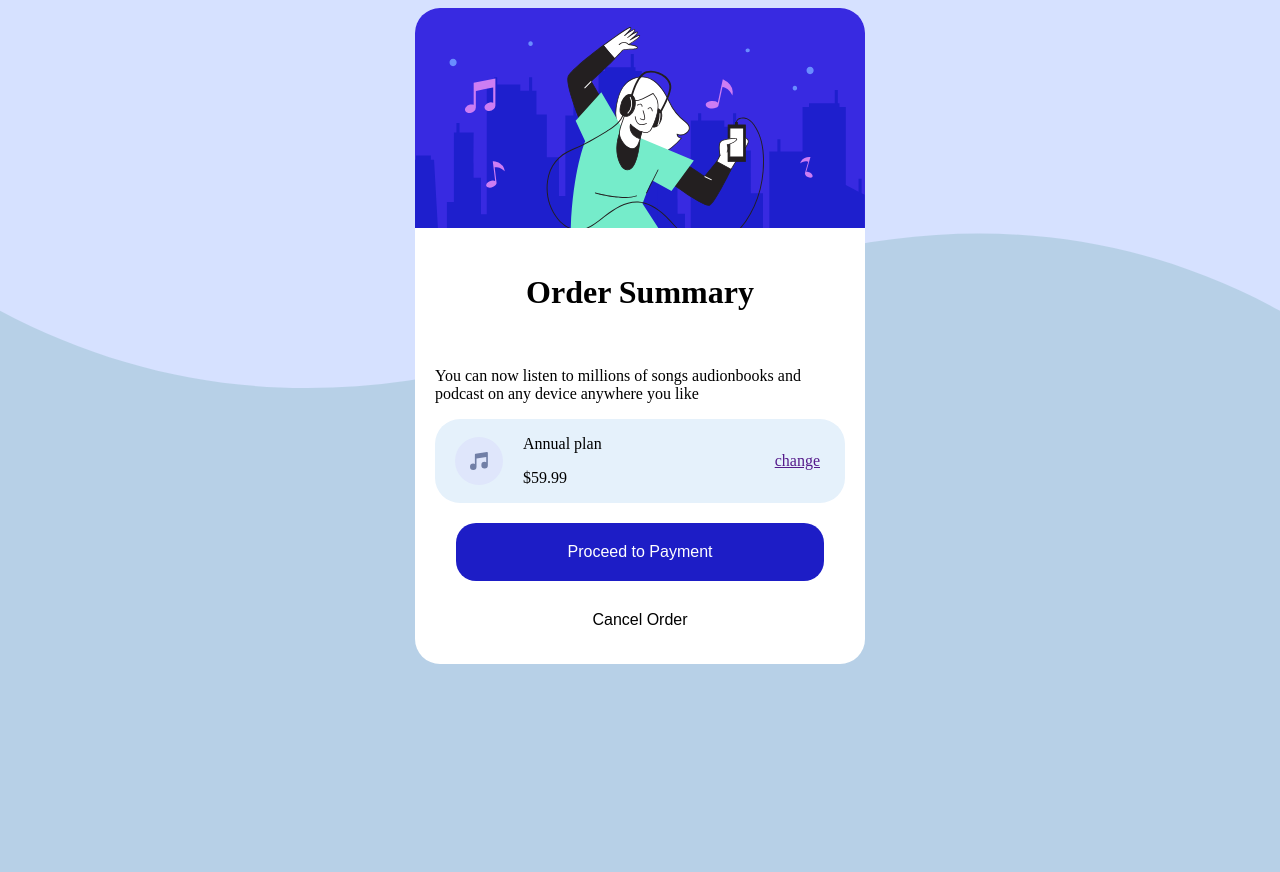
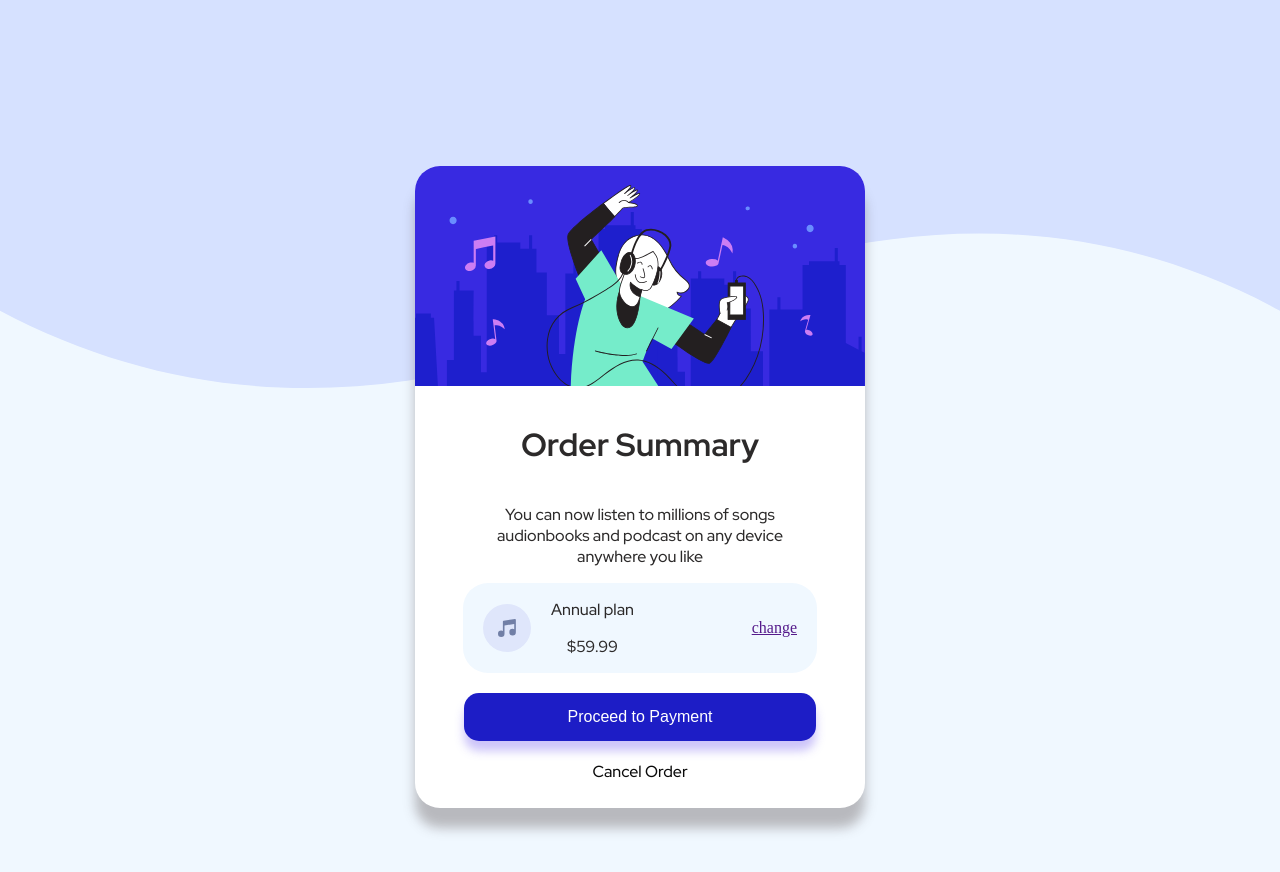
Before and after one commit to GrazonJS/Order-Summary-Code, a plain HTML site: page index.html in a window 1280 px wide. Before the commit the page ends 800 px from the top, so only its background shows below. Drawn offline with Linux system fonts and the light colour scheme.

Commit message:
updated  v2.0

```diff
--- a/index.html
+++ b/index.html
@@ -5,15 +5,19 @@
     <meta name="viewport" content="width=device-width, initial-scale=1.0">
     <title>Order Summary</title>
     <link rel="stylesheet" href="style.css">
+    <link rel="preconnect" href="https://fonts.googleapis.com">
+    <link rel="preconnect" href="https://fonts.gstatic.com" crossorigin>
+    <link href="https://fonts.googleapis.com/css2?family=Red+Hat+Display:wght@400;500;700&display=swap" rel="stylesheet">
 </head>
 <body>
     <div class="background">
 
         <div class="container">
-             <img src="illustration-hero.svg" alt="" style="border-radius: 25px 25px 0px 0px;">
-             <div class="text-container">
+            <div class="image">
+                <img src="illustration-hero.svg" alt="" style="border-radius: 25px 25px 0px 0px;">
+            </div>
+             <div class="text-container ">
                 <h1>Order Summary</h1>
-                <br>
                 <p>You can now listen to millions of songs audionbooks and podcast on any device anywhere you like</p>
 
                 <div class="plan">
@@ -21,21 +25,21 @@
                        <div class="plan-1-1">
                            <img src="icon-music.svg" alt="">
                        </div>
-                       <div class="plan-1-2">
+                       <div class="plan-1-2  ">
                             <p>Annual plan</p>
                             <p>$59.99</p>
                        </div>
                     </div>
-                    <div class="plan-2">
+                    <div class="plan-2 ">
                         <a href="">change</a>
                     </div>
                 </div>
 
                 <div >
-                    <button class="button-1" > Proceed to Payment  </button>
+                    <button class="button-1  " > Proceed to Payment  </button>
                 </div>
                 <div >
-                    <button class="button-2" > Cancel Order </button>
+                    <button class="button-2 " > Cancel Order </button>
                 </div>
 
              </div>
--- a/style.css
+++ b/style.css
@@ -1,34 +1,60 @@
+
 body{
     background-image: url(pattern-background-desktop.svg);
-    background-color: rgb(183, 208, 231);
+    background-color: aliceblue;
     background-size: contain;
     background-repeat: no-repeat;
+    height: 100%;
 }
 
 .background{
+
     display: flex;
     justify-content: center;
-    align-items: center;
-    flex-direction: column;
-
+    align-items:center;
+    margin-top: 150px;
 }
 
 .container{
+
     display: flex;
     flex-direction: column;
+    align-items: center;
     background-color: #ffffff;
     width: 450px;
     min-width: 300px;
     border-radius: 25px;
+    color: white;
+    box-shadow: 0px 20px 12px #554c4c5c;
 
 }
 
+.image-container{
+
+    display: flex;
+    flex-shrink: 2;
+
+}
 .text-container{
     display: flex;
     justify-content: center;
     align-items: center;
     flex-direction: column;
-    padding: 25px 20px 25px 20px;
+    margin: 1em 3em;
+}
+@media (min-width: 375px) {
+
+    .container{
+        margin: 1em 2em;
+    }
+    .image-container{
+
+        display: flex;
+        flex-shrink: 2;
+
+    }
+
+
 }
 
 .plan{
@@ -36,7 +62,7 @@ body{
     justify-content: space-between;
     width: 100%;
     flex-direction: row;
-    background-color: rgb(229, 241, 251);
+    background-color:aliceblue;
     border-radius: 25px;
     align-items: center;
 
@@ -60,14 +86,21 @@ body{
 }
 
 .plan-2{
-    margin:0px 25px 0px 0px ;
+    color: #1d1dc6;
+    margin-right: 20px;
+    font-style: 'Red Hat Display';
+    font-weight: 500;
 }
+.plan-2:hover{
+    color: blueviolet;
+}
+
 
 .button-1{
 
-    border-radius: 20px;
+    border-radius: 15px;
     border: none;
-    padding: 20px 7em;
+    padding: 15px 6.5em;
     margin: 20px 0px;
     background-color: #1d1dc6;
     font-style:normal;
@@ -77,16 +110,37 @@ body{
     text-decoration: none;
     display: inline-block;
     font-size: 16px;
+    color: white;
+    box-shadow: 0px 10px 10px #8d7bf272;
 }
 
 .button-2{
     border: none;
-    padding: 10px 0px   ;
-    color: rgb(0, 0, 0);
+    padding: 0px 0px 10px 0px  ;
+    color: rgb(10, 10, 10);
     text-align: center;
     text-decoration: none;
     display: inline-block;
     font-size: 16px;
     background-color: #ffffff;
+    font-family: 'Red Hat Display';
+    font-weight: 500;
+}
+ p{
+    font-family: 'Red Hat Display', sans-serif;
+    font-weight: 500;
+    text-align: center;
+    color: #2c2a2a;
+    text-shadow: none;
+ }
 
+h1  {
+    font-family: 'Red Hat Display';
+    font-weight: 700;
+    color: #2c2a2a;
+    text-shadow: none;
 }
+
+.button-1:hover{
+    background-color: blueviolet;
+}
```
